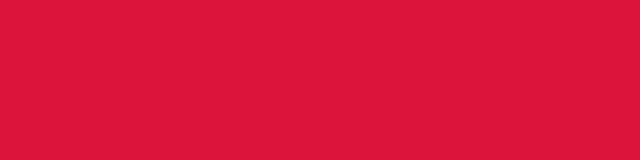
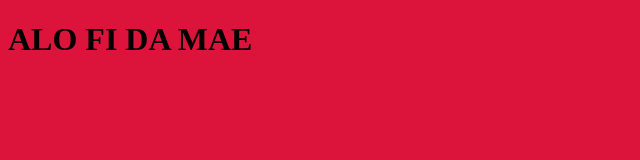
Before and after one commit to EDDIE0virmond/SENAI, a plain HTML site: page Index.html in a window 1280 px wide. Shown: the whole page, without its empty margins (0-640 px from the left). Drawn offline with Linux system fonts and the light colour scheme.

Commit message:
New part

```diff
--- a/Index.html
+++ b/Index.html
@@ -12,6 +12,6 @@
     }</style>
 </head>
 <body>
-
+    <h1>ALO FI DA MAE </h1>
 </body>
 </html>
```
